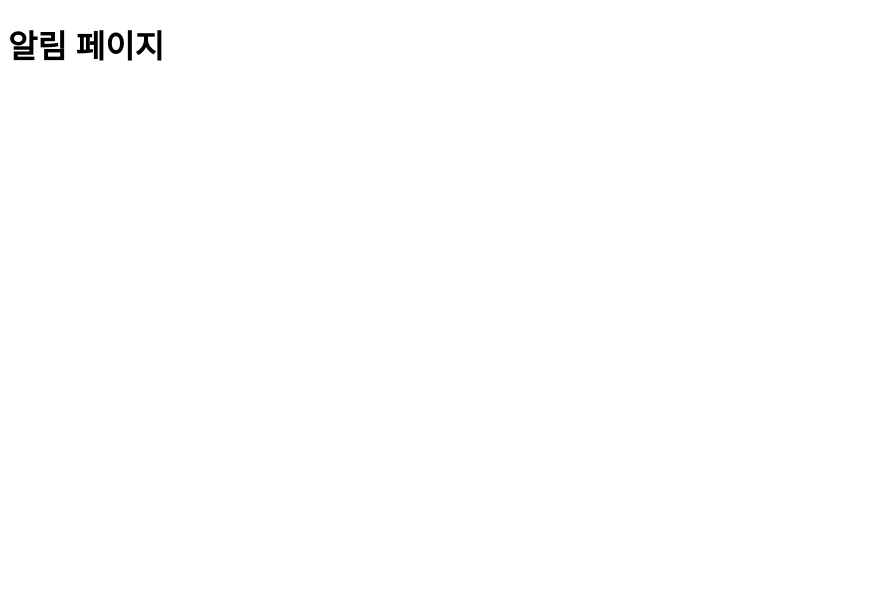
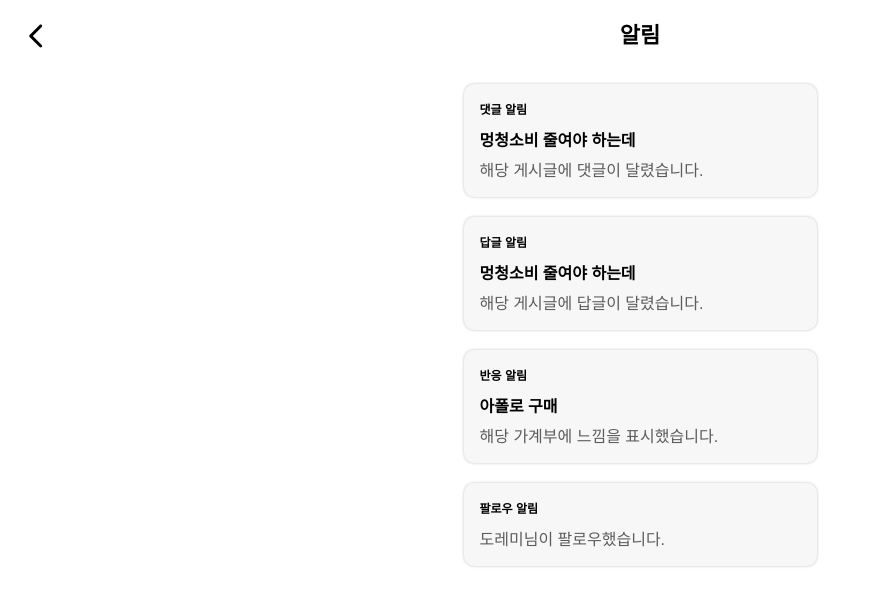
Before and after one commit to Finance-uss/Finance_Us_FE, a React (Vite) app: page /alarm in a window 1280 px wide. Shown: the top 606 px of the page, without its empty margins (0-871 px from the left). Built offline with nearby package versions, Linux system fonts and the light colour scheme; a web font is replaced by a local one.

Commit message:
feat: 중첩 라우팅 설정 및 알림 페이지 구현

```diff
--- a/src/App.jsx
+++ b/src/App.jsx
@@ -6,6 +6,7 @@ import Layout from "./layouts/layout"; // 레이아웃
 import Onboarding from "./pages/Onboarding" // 온보딩
 import Alarm from "./pages/Alarm"; // 알림 페이지
 import Community from "./pages/Community"; // 커뮤니티
+import CommunityMain from "./pages/Community/CommunityMain"; // 커뮤니티 메인
 import Login from "./pages/Login"; // 로그인
 import FindId from "./pages/FindId";   // 아이디 찾기
 import FindPW from "./pages/FindPW";  // 비밀번호 찾기
@@ -40,8 +41,12 @@ function App() {
 
           {/* <Route element={<Layout/>}> */}
           {/* 커뮤니티 페이지 */}
-          <Route path="/community" element={<Community />} />
-          <Route path="/community/postwrite" element={<PostWrite />} />
+          <Route path="/community" element={<Community />}>
+            <Route index element={<CommunityMain />} />
+            <Route path="postwrite" element={<PostWrite />} />
+          </Route>
+
+
           <Route path="/search" element={<Search />} />
           {/* </Route> */}
 
--- /dev/null
+++ b/src/components/Alarm/AlarmCard/index.jsx
@@ -0,0 +1,47 @@
+import React from "react";
+import * as S from "../../../styles/Alarm/style";
+const getCategory = (category, title, user) => {
+  switch (category) {
+    case "댓글":
+      return (
+        <>
+          <S.TitleText>{title}</S.TitleText>
+          <S.ContentText>해당 게시글에 댓글이 달렸습니다.</S.ContentText>
+        </>
+      );
+    case "답글":
+      return (
+        <>
+          <S.TitleText>{title}</S.TitleText> <S.ContentText>해당 게시글에 답글이 달렸습니다.</S.ContentText>
+        </>
+      );
+    case "반응":
+      return (
+        <>
+          <S.TitleText>{title}</S.TitleText>
+          <S.ContentText>해당 가계부에 느낌을 표시했습니다.</S.ContentText>
+        </>
+      );
+    case "팔로우":
+      return (
+        <>
+          <S.ContentText>{user}님이 팔로우했습니다.</S.ContentText>
+        </>
+      );
+    default:
+      return "새로운 알림이 있습니다.";
+  }
+};
+
+const AlarmCard = ({ category, title, user }) => {
+  const content = getCategory(category, title, user);
+
+  return (
+    <S.AlarmContainer>
+      <S.Category>{category} 알림</S.Category>
+      <S.Content>{content}</S.Content>
+    </S.AlarmContainer>
+  );
+};
+
+export default AlarmCard;
--- /dev/null
+++ b/src/components/Alarm/AlarmList/inedx.jsx
@@ -0,0 +1,26 @@
+import React from "react";
+import AlarmCard from "../AlarmCard";
+
+const AlarmList = () => {
+  const alarms = [
+    { category: "댓글", title: "멍청소비 줄여야 하는데" },
+    { category: "답글", title: "멍청소비 줄여야 하는데" },
+    { category: "반응", title: "아폴로 구매" },
+    { category: "팔로우", user: "도레미" },
+  ];
+
+  return (
+    <>
+      {alarms.map((alarm, index) => (
+        <AlarmCard
+          key={index}
+          category={alarm.category}
+          title={alarm.title}
+          user={alarm.user}
+        />
+      ))}
+    </>
+  );
+};
+
+export default AlarmList;
--- a/src/pages/Alarm/index.jsx
+++ b/src/pages/Alarm/index.jsx
@@ -1,7 +1,12 @@
 import React from 'react';
+import BeforeHeader from '../../components/common/BeforeHeader';
+import AlarmList from '../../components/Alarm/AlarmList/inedx';
 const Alarm = () => {
     return (
-        <h1>알림 페이지</h1>
+        <>
+            <BeforeHeader text="알림"/>
+             <AlarmList/>
+        </>
     );
 };
 
--- /dev/null
+++ b/src/pages/Community/CommunityMain/index.jsx
@@ -0,0 +1,49 @@
+import React from 'react';
+import styled from 'styled-components';
+
+import Profile from '../../../components/Community/Profile';
+import icon from '../../../assets/icons/common/Community/exam.png';
+
+import SearchHeader from '../../../components/common/SearchHeader';
+import BottomBar from '../../../components/common/BottomBar';
+import TopBar from '../../../components/common/TopBar';
+import FloatingButton from '../../../components/common/FloatingButton/CommunityWriteButton';
+import CateButton from '../../../components/Community/Category/CateButton';
+
+const CommunityMain = () => {
+    return (
+        <>
+        <Container>
+            <SearchHeader/>
+            <ProfileList>
+                <Profile image={icon} name="김동글"/>
+                <Profile image={icon} name="김동글"/>
+                <Profile image={icon} name="김동글"/>
+                <Profile image={icon} name="김동글"/>
+            </ProfileList>
+            <TopBar leftText="자유게시판" rightText="정보게시판"/>
+            <CateButton/>
+            <FloatingButton/>
+            <BottomBar/>
+        </Container>
+
+        </>
+    );
+};
+
+export default CommunityMain;
+
+const ProfileList = styled.div`
+  display: flex;
+  flex-direction: row;
+  justify-content: flex-start;
+`;
+const Container = styled.div`
+    display: flex;
+    flex-direction: column;
+    justify-content: center;
+    align-items: center;
+    margin:20px auto;
+    padding-bottom: 65px;
+    // background-color: #142755;
+`;
--- a/src/pages/Community/index.jsx
+++ b/src/pages/Community/index.jsx
@@ -1,49 +1,11 @@
-import React from 'react';
-import styled from 'styled-components';
-
-import Profile from '../../components/Community/Profile';
-import icon from '../../assets/icons/common/Community/exam.png';
-
-import SearchHeader from '../../components/common/SearchHeader';
-import BottomBar from '../../components/common/BottomBar';
-import TopBar from '../../components/common/TopBar';
-import FloatingButton from '../../components/common/FloatingButton/CommunityWriteButton';
-import CateButton from '../../components/Community/Category/CateButton';
+import React from "react";
+import { Outlet } from "react-router-dom";
 
 const Community = () => {
-    return (
-        <>
-        <Container>
-            <SearchHeader/>
-            <ProfileList>
-                <Profile image={icon} name="김동글"/>
-                <Profile image={icon} name="김동글"/>
-                <Profile image={icon} name="김동글"/>
-                <Profile image={icon} name="김동글"/>
-            </ProfileList>
-            <TopBar leftText="자유게시판" rightText="정보게시판"/>
-            <CateButton/>
-            <FloatingButton/>
-            <BottomBar/>
-        </Container>
-
-        </>
-    );
-};
-
+  return (
+    <>
+      <Outlet />
+    </>
+  );
+}
 export default Community;
-
-const ProfileList = styled.div`
-  display: flex;
-  flex-direction: row;
-  justify-content: flex-start;
-`;
-const Container = styled.div`
-    display: flex;
-    flex-direction: column;
-    justify-content: center;
-    align-items: center;
-    margin:20px auto;
-    padding-bottom: 65px;
-    // background-color: #142755;
-`;
--- /dev/null
+++ b/src/styles/Alarm/style.js
@@ -0,0 +1,40 @@
+import styled from "styled-components";
+
+export const AlarmContainer = styled.div`
+    width: 353px;
+    padding: 16px 0 0 0;
+    border-radius: 10px;
+    margin: 20px auto;
+    opacity: 1;
+    background:  #f7f7f7;
+    box-shadow: 0px 0px 3px 0px #00000040;
+    display: flex;
+    flex-direction: column;
+`;
+
+export const Category = styled.div`
+    font-size: 12px;
+    font-weight: 600;
+    color: #000000;
+    margin-left: 16px;
+    margin-bottom:-6px;
+`;
+
+export const Content = styled.div`
+    padding:16px;
+    font-size: 14px;
+`;
+
+export const TitleText = styled.div`
+    font-size: 16px;
+    font-weight: 600;
+    text-align: left;
+    color: #000000;
+    margin-bottom: 6px;
+`;
+export const ContentText = styled.div`
+    font-size: 16px;
+    font-weight: 400;
+    text-align: left;
+    color:#5c5c5c;
+`;
```
